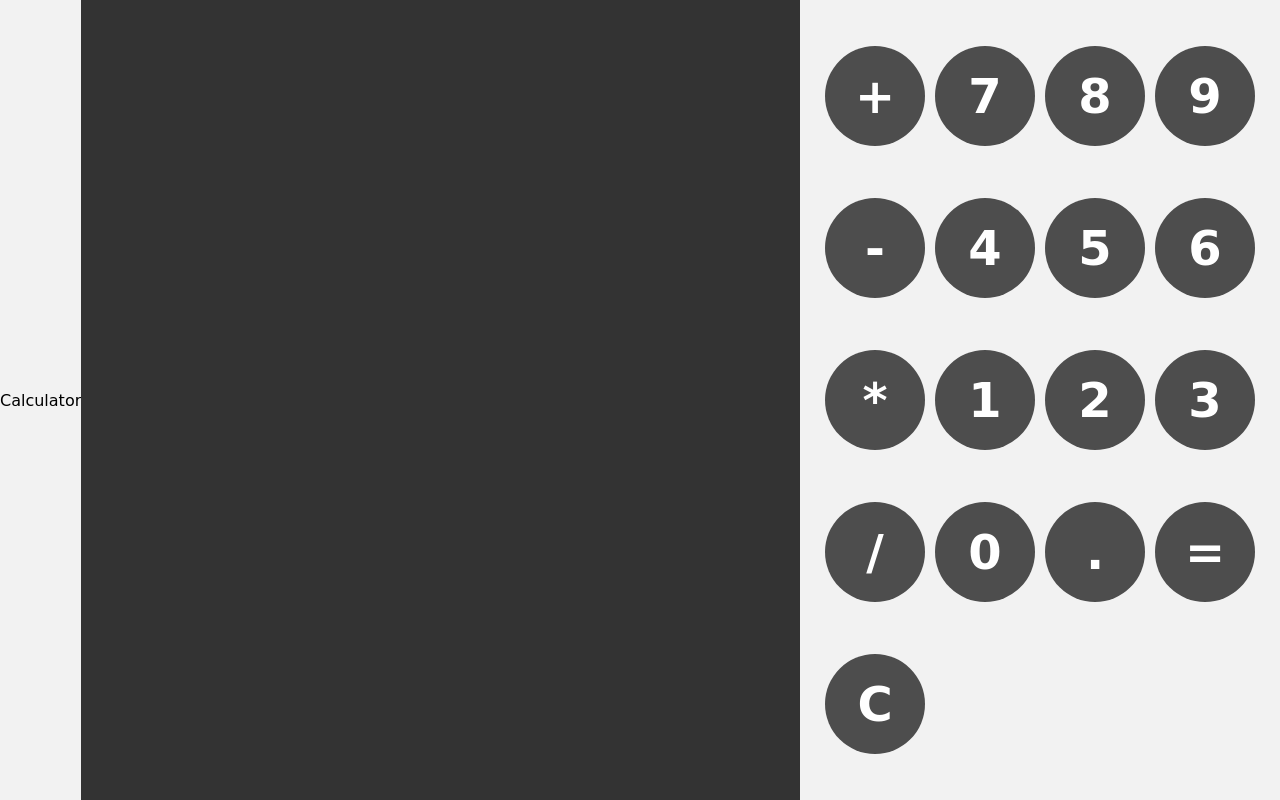
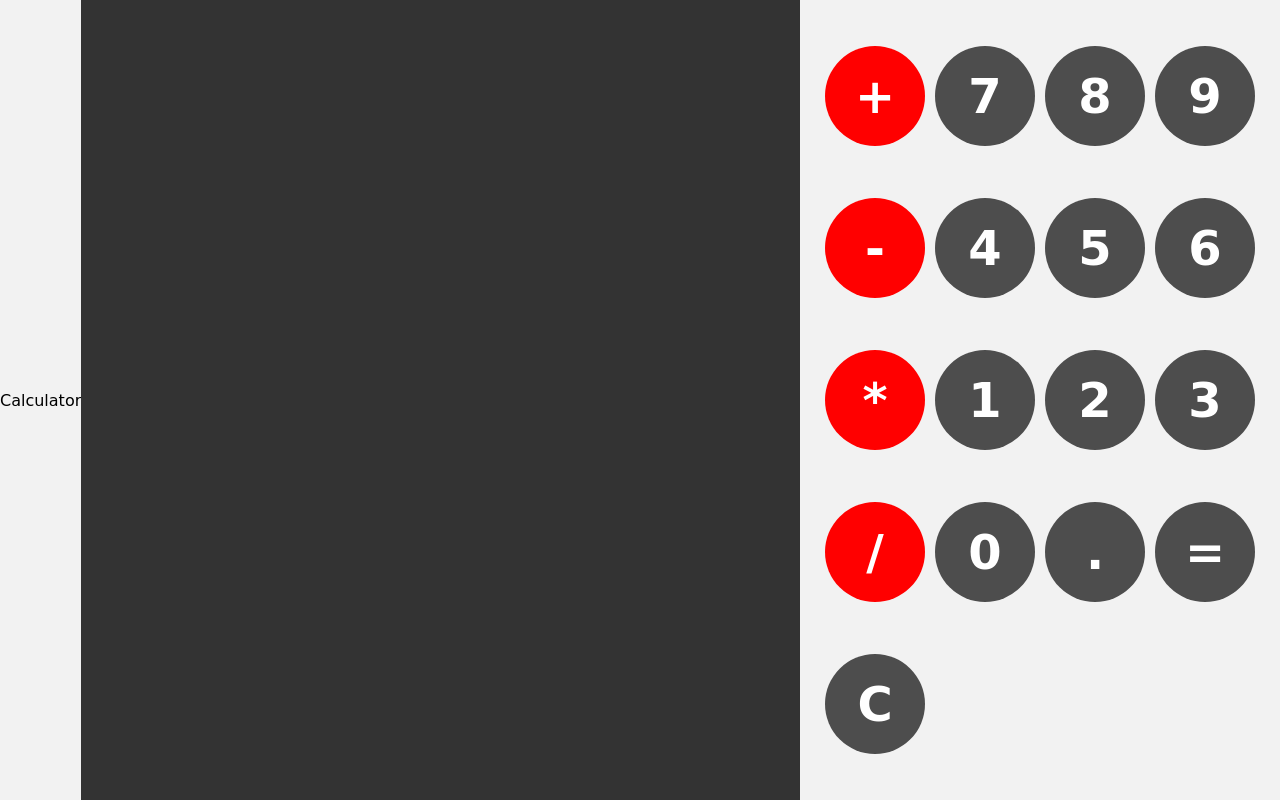
Before and after one commit to Patel-4201/calculator, a plain HTML site: page index.html in a window 1280 px wide. Drawn offline with Linux system fonts and the light colour scheme; a web font is replaced by a local one.

Commit message:
css complete

```diff
--- a/index.html
+++ b/index.html
@@ -16,19 +16,19 @@
     <div class="calculator">
         <input id="display" readonly/>
         <div id="keys">
-            <button onclick="appendToDisplay('+')">+</button>
+            <button onclick="appendToDisplay('+')" class="operator-btn">+</button>
             <button onclick="appendToDisplay('7')">7</button>
             <button onclick="appendToDisplay('8')">8</button>
             <button onclick="appendToDisplay('9')">9</button>
-            <button onclick="appendToDisplay('-')">-</button>
+            <button onclick="appendToDisplay('-')"  class="operator-btn">-</button>
             <button onclick="appendToDisplay('4')">4</button>
             <button onclick="appendToDisplay('5')">5</button>
             <button onclick="appendToDisplay('6')">6</button>
-            <button onclick="appendToDisplay('*')">*</button>
+            <button onclick="appendToDisplay('*')"  class="operator-btn">*</button>
             <button onclick="appendToDisplay('1')">1</button>
             <button onclick="appendToDisplay('2')">2</button>
             <button onclick="appendToDisplay('3')">3</button>
-            <button onclick="appendToDisplay('/')">/</button>
+            <button onclick="appendToDisplay('/')" class="operator-btn">/</button>
             <button onclick="appendToDisplay('0')">0</button>
             <button onclick="appendToDisplay('.')">.</button>
             <button onclick="calculate()">=</button>
--- a/style.css
+++ b/style.css
@@ -49,3 +49,12 @@ button:hover{
 button:active{
     background-color: blueviolet;
 }
+.operator-btn{
+    background-color: red;
+}
+.operator-btn:hover{
+    background-color: red;
+}
+.operator-btn:active{
+    background-color: red;
+}
```
